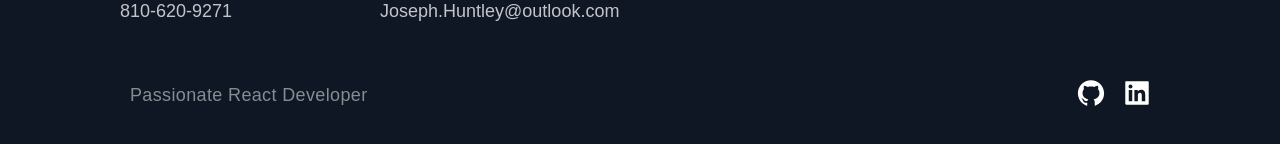
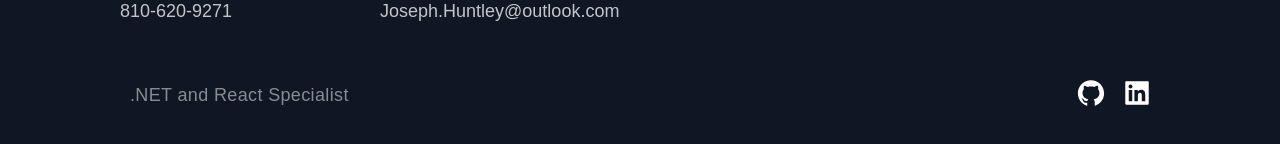
Before and after one commit to JosephHuntley/Portfolio_Updated, a React (Vite) app: page / in a window 1280 px wide. Shown: the part 5861-6005 px from the top of the page. Built offline with nearby package versions, Linux system fonts and the light colour scheme.

Commit message:
Changed Slogan

```diff
--- a/src/components/footer/Footer.jsx
+++ b/src/components/footer/Footer.jsx
@@ -31,7 +31,7 @@ const Footer = () => {
 			</LinkList>
 			<SocialIconsContainer>
 				<CompanyContainer>
-					<Slogan>Passionate React Developer</Slogan>
+					<Slogan>.NET and React Specialist</Slogan>
 				</CompanyContainer>
 				<SocialContainer>
 					<SocialIcons
```
